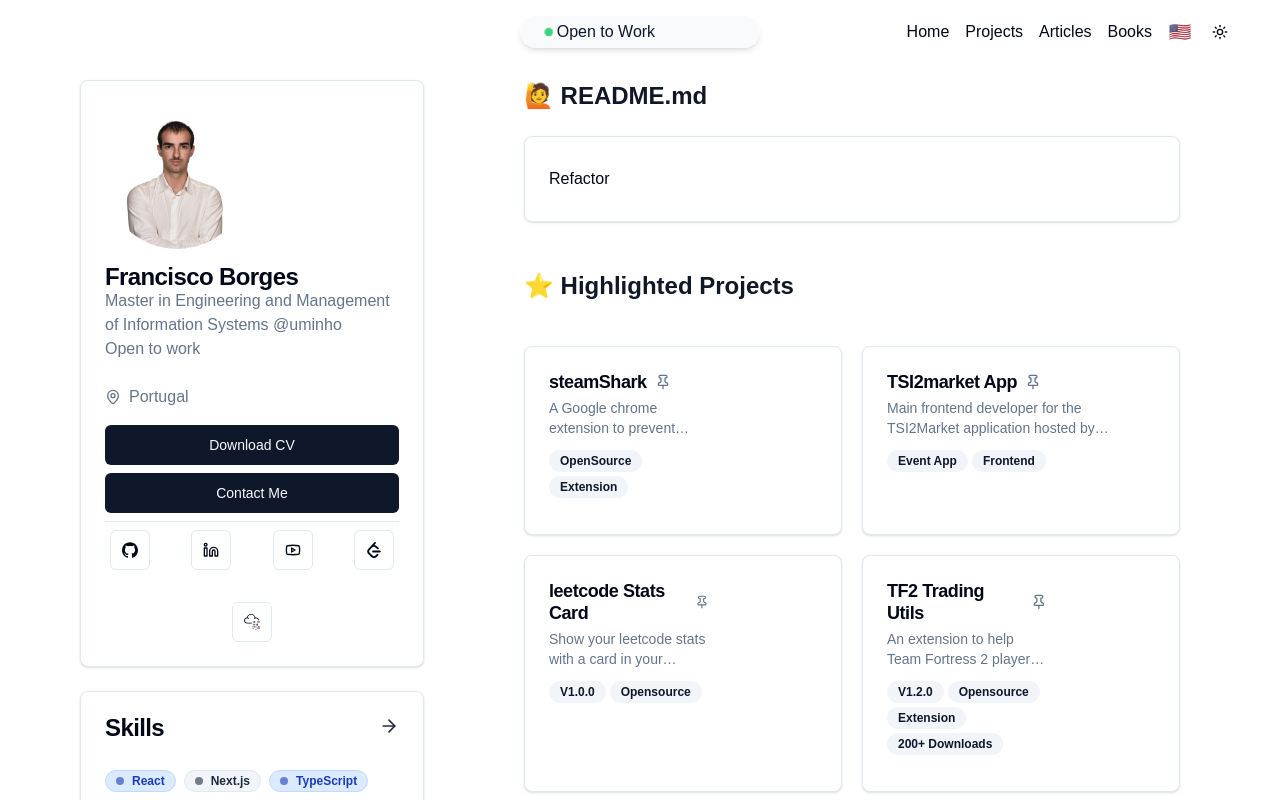
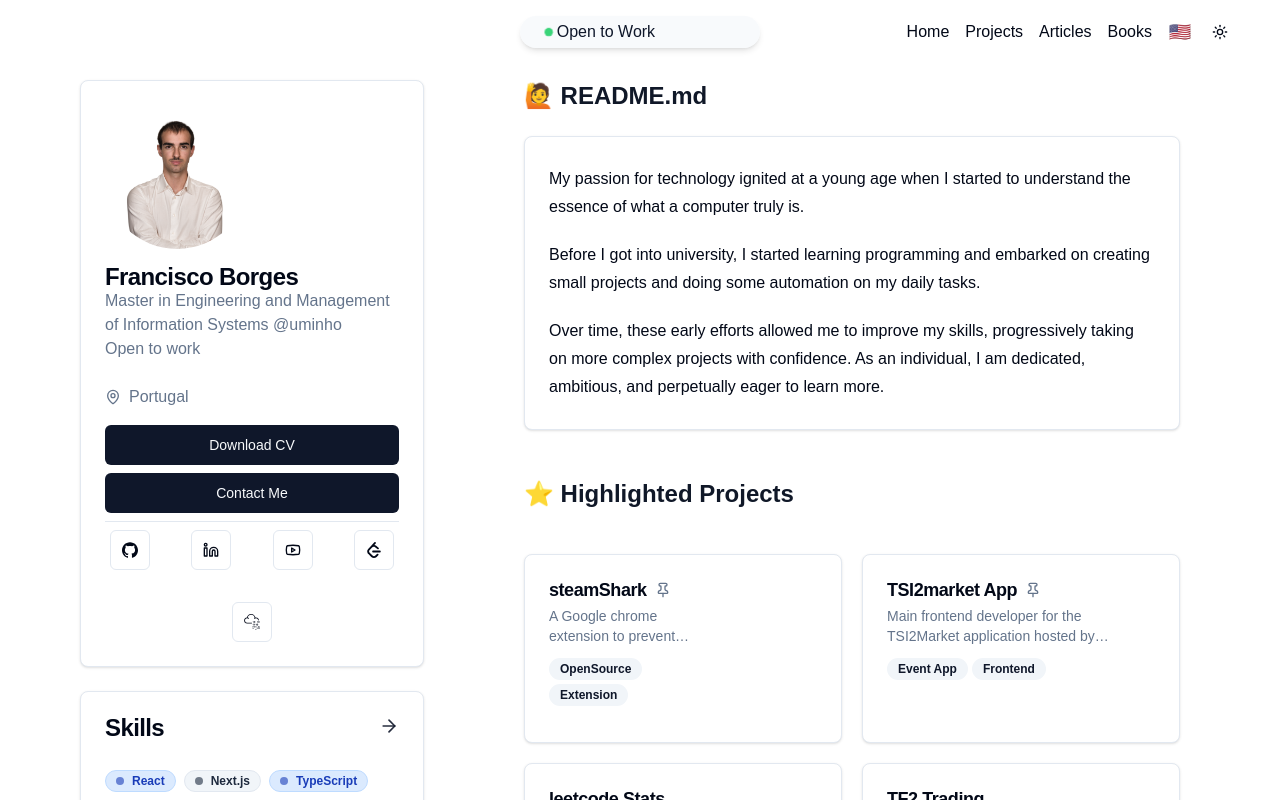
Before and after one commit to Franciscoborges2002/portfolio, a React (Vite) app: page / in a window 1280 px wide. Shown: the top 800 px of the page. Built offline with nearby package versions, Linux system fonts and the light colour scheme.

Commit message:
refactor: change PortfolioPage to hold the bios from i18n

```diff
--- a/src/pages/PortfolioPage.tsx
+++ b/src/pages/PortfolioPage.tsx
@@ -22,7 +22,9 @@
           <h2 className="text-2xl font-bold mt-0">{t("home.readmeTitle")}</h2>
           <Card className="">
             <CardContent className="pt-2 pb-2 space-y-2">
-              <p className="m-0">Refactor</p>
+              <p className="m-0">{t("home.bio1")}</p>
+              <p className="m-0">{t("home.bio2")}</p>
+              <p className="m-0">{t("home.bio3")}</p>
             </CardContent>
           </Card>
         </div>
```
